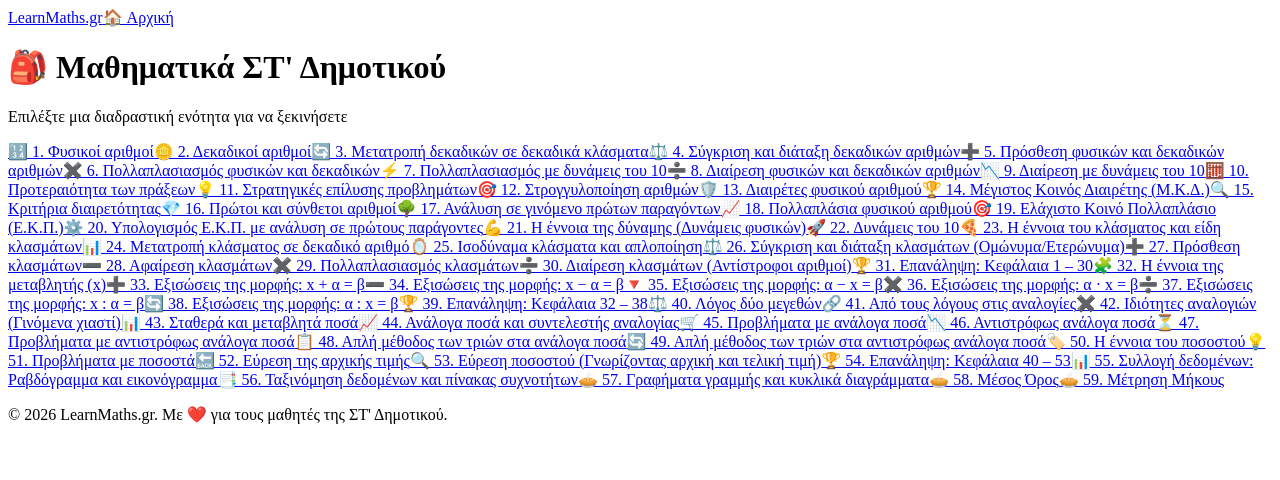
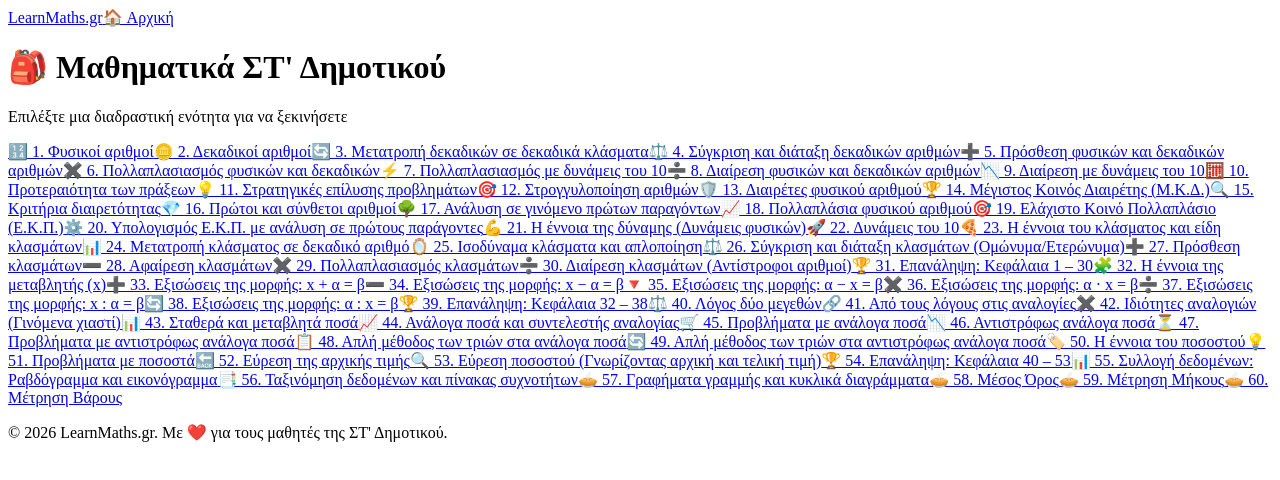
Before and after one commit to gkrimpas-lab/learn-maths-2026, a Next.js app: page /st-dimotikou in a window 1280 px wide. Shown: the top 480 px of the page. Built offline with nearby package versions, Linux system fonts and the light colour scheme.

Commit message:
Add weight measurement entry to the data list

```diff
--- a/pages/st-dimotikou/index.js
+++ b/pages/st-dimotikou/index.js
@@ -63,7 +63,8 @@ export default function STDimotikouMenu() {
   { id: '56-pinakas-sixnotiton', label: '📑 56. Ταξινόμηση δεδομένων και πίνακας συχνοτήτων', href: '/st-dimotikou/56-pinakas-sixnotiton' },
   { id: '57-alla-grafimata', label: '🥧 57. Γραφήματα γραμμής και κυκλικά διαγράμματα', href: '/st-dimotikou/57-alla-grafimata' },
     { id: '58-mesos-oros', label: '🥧 58. Μέσος Όρος', href: '/st-dimotikou/58-mesos-oros' },
-    { id: '59-mikos', label: '🥧 59. Μέτρηση Μήκους', href: '/st-dimotikou/59-mikos' }
+    { id: '59-mikos', label: '🥧 59. Μέτρηση Μήκους', href: '/st-dimotikou/59-mikos' },
+    { id: '60-baros', label: '🥧 60. Μέτρηση Βάρους', href: '/st-dimotikou/60-baros' }
 ];
   return (
     <div className="min-h-screen bg-gray-50 text-gray-800 font-sans flex flex-col justify-between">
```
